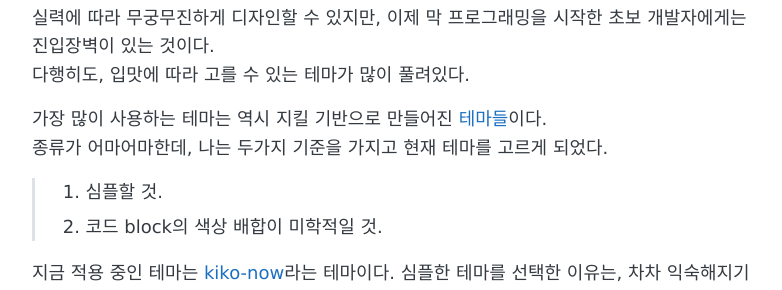
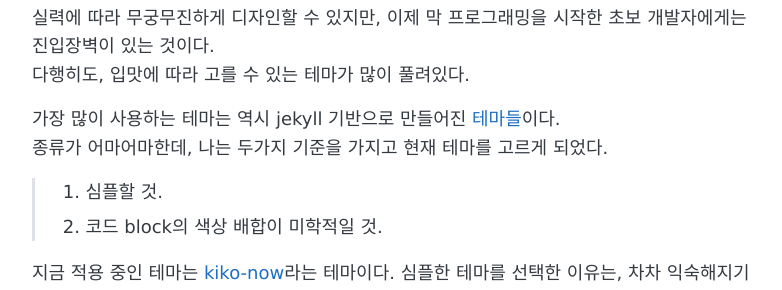
Before and after one commit to stellarway/stellarway.github.io, a Jekyll site: the page built from _posts/2019-08-24-blog.md, in a window 1280 px wide and 900 px high. Shown: the part 284-574 px from the top of the window, without its empty margins (248-1030 px from the left). Built offline with Jekyll 4.4.1, drawn with Linux system fonts in a browser that asks for light colours; some of the changed lines change nothing that is shown.

Commit message:
_posts/2019-08-24-blog.md updated

```diff
--- a/_posts/2019-08-24-blog.md
+++ b/_posts/2019-08-24-blog.md
@@ -9,7 +9,7 @@ comments: true
 실력에 따라 무궁무진하게 디자인할 수 있지만, 이제 막 프로그래밍을 시작한 초보 개발자에게는 진입장벽이 있는 것이다.
 다행히도, 입맛에 따라 고를 수 있는 테마가 많이 풀려있다.
 
-가장 많이 사용하는 테마는 역시 지킬 기반으로 만들어진 [테마들](http://jekyllthemes.org/)이다.
+가장 많이 사용하는 테마는 역시 jekyll 기반으로 만들어진 [테마들](http://jekyllthemes.org/)이다.
 종류가 어마어마한데, 나는 두가지 기준을 가지고 현재 테마를 고르게 되었다.
 > 1. 심플할 것.
 > 2. 코드 block의 색상 배합이 미학적일 것.
@@ -92,7 +92,7 @@ comments: true
 title에는 반드시 따옴표를, tags에는 리스트(대괄호) 기호를 붙여줘야 한다.
 layout의 경우 메뉴의 index.html에서는 page인 것을 확인할 수 있다.
 <!--stackedit_data:
-eyJoaXN0b3J5IjpbMTExMTEyNDI0LC0xNzg2MjkzNzI3LDEyMj
-Q1MjA1MDQsMTM1MzExNTIwLC0xNjE1NTIwNDg1LDE2OTEzNjM3
-MjQsMTU0MjkwNTExOV19
+eyJoaXN0b3J5IjpbLTIwODA1NzU3MzMsLTE3ODYyOTM3MjcsMT
+IyNDUyMDUwNCwxMzUzMTE1MjAsLTE2MTU1MjA0ODUsMTY5MTM2
+MzcyNCwxNTQyOTA1MTE5XX0=
 -->
```
